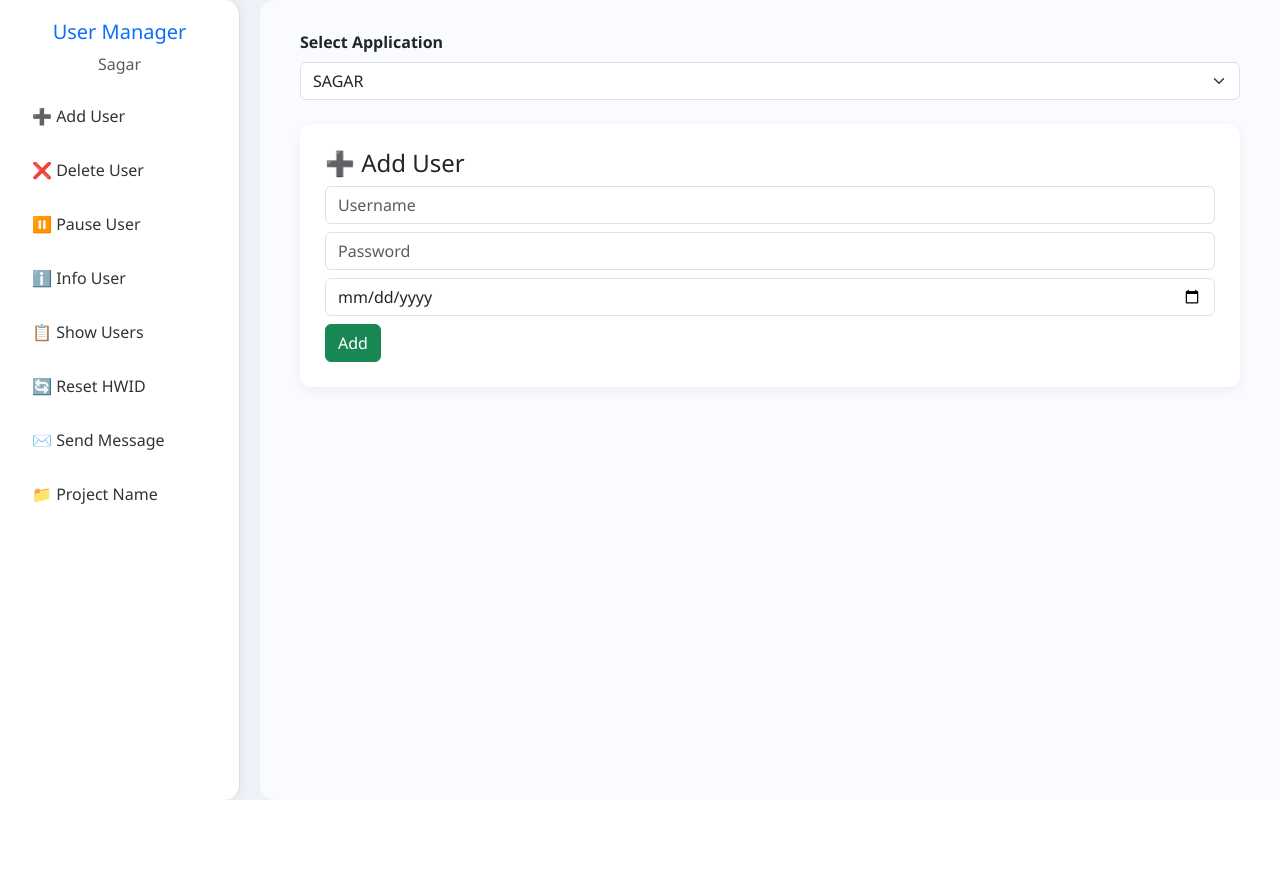
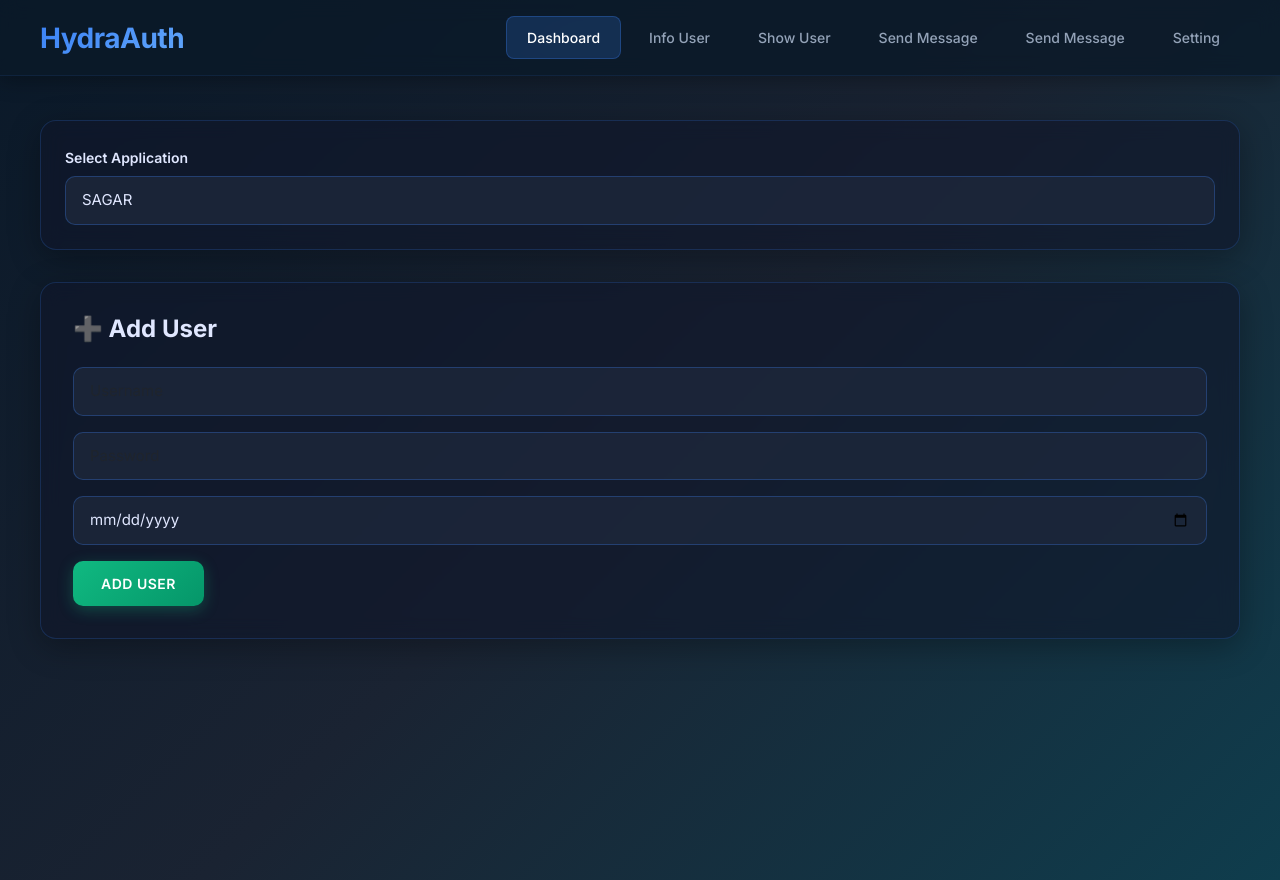
Before and after one commit to HydraAuth/HydraAuth, a Flask app: page / in a window 1280 px wide. Before the commit the page ends 800 px from the top, so only its background shows below. Run offline with Flask 3, Linux system fonts and the light colour scheme; the visitor is signed in with stand-in values (Sample User, id 1).

Commit message:
Update index.html

```diff
--- a/templates/index.html
+++ b/templates/index.html
@@ -2,92 +2,404 @@
 <html lang="en">
 <head>
   <meta charset="UTF-8">
-  <title>User Management</title>
+  <title>HydraAuth - User Management</title>
   <link href="https://cdn.jsdelivr.net/npm/bootstrap@5.3.0/dist/css/bootstrap.min.css" rel="stylesheet">
   <style>
-    body { background-color: #eef1f7; font-family: 'Segoe UI', sans-serif; }
-    .sidebar {
-      width: 240px; height: 100vh; position: fixed; background-color: #fff;
-      border-right: 1px solid #ddd; padding: 20px 0; border-top-right-radius: 15px;
-      border-bottom-right-radius: 15px; box-shadow: 2px 0 8px rgba(0, 0, 0, 0.05);
-    }
-    .sidebar h5, .sidebar p { text-align: center; }
-    .sidebar a {
-      display: block; padding: 12px 20px; color: #333; text-decoration: none;
-      border-radius: 10px; margin: 6px 12px; transition: 0.3s;
-    }
-    .sidebar a.active, .sidebar a:hover { background-color: #007bff; color: white; }
-    .main {
-      margin-left: 260px; padding: 30px 40px; background-color: #f9fbff;
-      border-top-left-radius: 15px; border-bottom-left-radius: 15px; min-height: 100vh;
-    }
-    .form-label { font-weight: 600; }
-    .section { display: none; }
-    .section.active {
-      display: block; background-color: white; padding: 25px;
-      border-radius: 12px; box-shadow: 0 4px 12px rgba(0,0,0,0.05);
-    }
-    .toast {
-      position: fixed; bottom: 20px; right: -300px; min-width: 250px;
-      background-color: #333; color: white; padding: 12px 24px;
-      border-radius: 6px; box-shadow: 0 0 10px rgba(0,0,0,0.3);
-      animation: slideIn 0.5s forwards; z-index: 1000;
-    }
-    @keyframes slideIn {
-      from { right: -300px; } to { right: 20px; }
-    }
-    .user-table { font-size: 14px; }
+    @import url('https://fonts.googleapis.com/css2?family=Inter:wght@400;500;600;700&display=swap');
 
-
-  .download-title {
-    font-family: 'Segoe UI', Tahoma, Geneva, Verdana, sans-serif;
-    font-size: 1.1rem;
-    font-weight: bold;
-    color: #2c3e50;
-    margin-top: 1rem;
-    margin-bottom: 0.3rem;
+    * {
+      margin: 0;
+      padding: 0;
+      box-sizing: border-box;
     }
 
-  .download-desc {
-    font-family: 'Segoe UI', Tahoma, Geneva, Verdana, sans-serif;
-    font-size: 0.95rem;
-    color: #34495e;
-    margin-bottom: 0.4rem;
+    body {
+      background: linear-gradient(135deg, #0a1929 0%, #1a2332 50%, #0f3d4d 100%);
+      font-family: 'Inter', sans-serif;
+      min-height: 100vh;
+      color: #e0e7ff;
+    }
+
+    /* Top Navigation */
+    .top-nav {
+      background: rgba(10, 25, 41, 0.8);
+      backdrop-filter: blur(10px);
+      border-bottom: 1px solid rgba(59, 130, 246, 0.1);
+      padding: 0;
+      position: fixed;
+      width: 100%;
+      top: 0;
+      z-index: 1000;
+      box-shadow: 0 4px 20px rgba(0, 0, 0, 0.3);
+    }
+
+    .nav-container {
+      display: flex;
+      align-items: center;
+      justify-content: space-between;
+      padding: 16px 40px;
+      max-width: 100%;
+    }
+
+    .logo {
+      font-size: 28px;
+      font-weight: 700;
+      background: linear-gradient(135deg, #3b82f6 0%, #60a5fa 100%);
+      -webkit-background-clip: text;
+      -webkit-text-fill-color: transparent;
+      background-clip: text;
+      letter-spacing: -0.5px;
+    }
+
+    .nav-links {
+      display: flex;
+      gap: 8px;
+      align-items: center;
+    }
+
+    .nav-links a {
+      color: #94a3b8;
+      text-decoration: none;
+      padding: 10px 20px;
+      border-radius: 8px;
+      transition: all 0.3s ease;
+      font-weight: 500;
+      font-size: 14px;
+    }
+
+    .nav-links a:hover {
+      color: #e0e7ff;
+      background: rgba(59, 130, 246, 0.1);
+    }
+
+    .nav-links a.active {
+      color: white;
+      background: rgba(59, 130, 246, 0.2);
+      border: 1px solid rgba(59, 130, 246, 0.3);
+    }
+
+    /* Main Content */
+    .main-content {
+      margin-top: 80px;
+      padding: 40px;
+      max-width: 1400px;
+      margin-left: auto;
+      margin-right: auto;
+    }
+
+    /* App Selector Card */
+    .app-selector-card {
+      background: rgba(15, 23, 42, 0.6);
+      backdrop-filter: blur(10px);
+      border: 1px solid rgba(59, 130, 246, 0.2);
+      border-radius: 16px;
+      padding: 24px;
+      margin-bottom: 32px;
+      box-shadow: 0 8px 32px rgba(0, 0, 0, 0.3);
+    }
+
+    .form-label {
+      font-weight: 600;
+      color: #e0e7ff;
+      font-size: 14px;
+      margin-bottom: 8px;
+    }
+
+    .form-select, .form-control {
+      background: rgba(30, 41, 59, 0.8);
+      border: 1px solid rgba(59, 130, 246, 0.3);
+      border-radius: 10px;
+      padding: 12px 16px;
+      font-size: 15px;
+      color: #e0e7ff;
+      transition: all 0.3s ease;
+    }
+
+    .form-select:focus, .form-control:focus {
+      background: rgba(30, 41, 59, 1);
+      border-color: #3b82f6;
+      box-shadow: 0 0 0 4px rgba(59, 130, 246, 0.1);
+      outline: none;
+      color: #e0e7ff;
+    }
+
+    .form-select option {
+      background: #1e293b;
+      color: #e0e7ff;
+    }
+
+    /* Section Cards */
+    .section {
+      display: none;
+    }
+
+    .section.active {
+      display: block;
+      animation: fadeInUp 0.4s ease;
+    }
+
+    .section-card {
+      background: rgba(15, 23, 42, 0.6);
+      backdrop-filter: blur(10px);
+      border: 1px solid rgba(59, 130, 246, 0.2);
+      border-radius: 16px;
+      padding: 32px;
+      box-shadow: 0 8px 32px rgba(0, 0, 0, 0.3);
+    }
+
+    @keyframes fadeInUp {
+      from {
+        opacity: 0;
+        transform: translateY(20px);
+      }
+      to {
+        opacity: 1;
+        transform: translateY(0);
+      }
+    }
+
+    .section-card h4 {
+      font-size: 24px;
+      font-weight: 700;
+      color: #e0e7ff;
+      margin-bottom: 24px;
+      display: flex;
+      align-items: center;
+      gap: 12px;
+    }
+
+    /* Buttons */
+    .btn {
+      padding: 12px 28px;
+      border-radius: 10px;
+      font-weight: 600;
+      font-size: 14px;
+      border: none;
+      transition: all 0.3s ease;
+      text-transform: uppercase;
+      letter-spacing: 0.5px;
+    }
+
+    .btn-success {
+      background: linear-gradient(135deg, #10b981 0%, #059669 100%);
+      color: white;
+      box-shadow: 0 4px 15px rgba(16, 185, 129, 0.3);
+    }
+
+    .btn-success:hover {
+      transform: translateY(-2px);
+      box-shadow: 0 6px 25px rgba(16, 185, 129, 0.4);
+    }
+
+    .btn-danger {
+      background: linear-gradient(135deg, #ef4444 0%, #dc2626 100%);
+      color: white;
+      box-shadow: 0 4px 15px rgba(239, 68, 68, 0.3);
+    }
+
+    .btn-danger:hover {
+      transform: translateY(-2px);
+      box-shadow: 0 6px 25px rgba(239, 68, 68, 0.4);
+    }
+
+    .btn-warning {
+      background: linear-gradient(135deg, #f59e0b 0%, #d97706 100%);
+      color: white;
+      box-shadow: 0 4px 15px rgba(245, 158, 11, 0.3);
+    }
+
+    .btn-warning:hover {
+      transform: translateY(-2px);
+      box-shadow: 0 6px 25px rgba(245, 158, 11, 0.4);
+    }
+
+    .btn-primary {
+      background: linear-gradient(135deg, #3b82f6 0%, #2563eb 100%);
+      color: white;
+      box-shadow: 0 4px 15px rgba(59, 130, 246, 0.3);
+    }
+
+    .btn-primary:hover {
+      transform: translateY(-2px);
+      box-shadow: 0 6px 25px rgba(59, 130, 246, 0.4);
+    }
+
+    .btn-secondary {
+      background: linear-gradient(135deg, #64748b 0%, #475569 100%);
+      color: white;
+      box-shadow: 0 4px 15px rgba(100, 116, 139, 0.3);
+    }
+
+    .btn-dark {
+      background: linear-gradient(135deg, #1e293b 0%, #0f172a 100%);
+      color: white;
+      box-shadow: 0 4px 15px rgba(30, 41, 59, 0.3);
+    }
+
+    /* Toast Notification */
+    .toast {
+      position: fixed;
+      bottom: 30px;
+      right: -350px;
+      min-width: 300px;
+      background: rgba(15, 23, 42, 0.95);
+      backdrop-filter: blur(10px);
+      color: #e0e7ff;
+      padding: 16px 24px;
+      border-radius: 12px;
+      box-shadow: 0 8px 32px rgba(0, 0, 0, 0.4);
+      animation: slideIn 0.5s forwards;
+      z-index: 1000;
+      border: 1px solid rgba(59, 130, 246, 0.3);
+      border-left: 4px solid #3b82f6;
+      font-weight: 500;
+    }
+
+    @keyframes slideIn {
+      from { right: -350px; }
+      to { right: 30px; }
+    }
+
+    /* Table Styling */
+    .table {
+      border-radius: 12px;
+      overflow: hidden;
+      background: rgba(15, 23, 42, 0.4);
+    }
+
+    .table thead {
+      background: linear-gradient(135deg, #1e40af 0%, #1e3a8a 100%);
+      color: white;
+    }
+
+    .table thead th {
+      padding: 16px;
+      font-weight: 600;
+      border: none;
+      font-size: 13px;
+      text-transform: uppercase;
+      letter-spacing: 0.5px;
+    }
+
+    .table tbody td {
+      padding: 14px 16px;
+      vertical-align: middle;
+      font-size: 14px;
+      color: #cbd5e1;
+      border-bottom: 1px solid rgba(59, 130, 246, 0.1);
+      background: rgba(30, 41, 59, 0.3);
+    }
+
+    .table tbody tr:hover {
+      background: rgba(59, 130, 246, 0.1);
+    }
+
+    /* Card Info Panel */
+    .card {
+      border: 1px solid rgba(59, 130, 246, 0.2);
+      border-radius: 12px;
+      background: rgba(30, 41, 59, 0.4);
+      backdrop-filter: blur(10px);
+      overflow: hidden;
+    }
+
+    .card-body {
+      padding: 24px;
+    }
+
+    .card-body p {
+      margin-bottom: 12px;
+      color: #cbd5e1;
+      font-size: 15px;
+    }
+
+    .card-body b {
+      color: #e0e7ff;
+      font-weight: 600;
+    }
+
+    /* Code Block */
+    #loginCode {
+      background: linear-gradient(135deg, #1e293b 0%, #0f172a 100%) !important;
+      border: 1px solid rgba(59, 130, 246, 0.3);
+      border-radius: 12px;
+      font-size: 13px;
+      line-height: 1.6;
+      box-shadow: 0 4px 20px rgba(0, 0, 0, 0.4);
+      color: #cbd5e1;
     }
 
     .developer {
-  font-family: 'Segoe UI', Tahoma, Geneva, Verdana, sans-serif;
-  font-size: 0.9rem;
+      font-size: 14px;
       font-weight: 600;
-  color: #e67e22;
-  background-color: #fdf2e9;
-  padding: 4px 8px;
+      color: #f59e0b;
+      background: rgba(245, 158, 11, 0.1);
+      padding: 8px 16px;
+      border-radius: 8px;
+      display: inline-block;
+      margin-bottom: 16px;
+      border: 1px solid rgba(245, 158, 11, 0.3);
+    }
+
+    /* Message List */
+    #messageList {
+      max-height: 400px;
+      overflow-y: auto;
+      border: 1px solid rgba(59, 130, 246, 0.3);
+      padding: 16px;
+      border-radius: 12px;
+      background: rgba(30, 41, 59, 0.3);
+    }
+
+    #messageList::-webkit-scrollbar {
+      width: 8px;
+    }
+
+    #messageList::-webkit-scrollbar-track {
+      background: rgba(30, 41, 59, 0.5);
       border-radius: 4px;
-  display: inline-block;
-  margin-bottom: 1rem; /* Increase from 0.6rem to 1rem */
     }
+
+    #messageList::-webkit-scrollbar-thumb {
+      background: #3b82f6;
+      border-radius: 4px;
+    }
+
+    .input-group .btn {
+      border-radius: 0 10px 10px 0 !important;
+    }
+
+    textarea.form-control {
+      resize: vertical;
+      min-height: 100px;
+    }
+
+    ::placeholder {
+      color: #64748b;
     }
   </style>
 </head>
 <body>
 
-<div class="sidebar">
-  <h5 class="text-primary">User Manager</h5>
-  <p class="text-muted">Sagar</p>
-  <a href="#" onclick="showSection('add', event)">➕ Add User</a>
-  <a href="#" onclick="showSection('delete', event)">❌ Delete User</a>
-  <a href="#" onclick="showSection('pause', event)">⏸️ Pause User</a>
-  <a href="#" onclick="showSection('info', event)">ℹ️ Info User</a>
-  <a href="#" onclick="showSection('show', event)">📋 Show Users</a>
-  <a href="#" onclick="showSection('reset', event)">🔄 Reset HWID</a>
- <a href="#" onclick="showSection('sendmsg', event)">✉️ Send Message</a>
-<a href="#" onclick="showSection('project', event)">📁 Project Name</a>
-
+<!-- Top Navigation -->
+<nav class="top-nav">
+  <div class="nav-container">
+    <div class="logo">HydraAuth</div>
+    <div class="nav-links">
+      <a href="#" onclick="showSection('add', event)" class="active">Dashboard</a>
+      <a href="#" onclick="showSection('info', event)">Info User</a>
+      <a href="#" onclick="showSection('show', event)">Show User</a>
+      <a href="#" onclick="showSection('sendmsg', event)">Send Message</a>
+      <a href="#" onclick="showSection('sendmsg', event)">Send Message</a>
+      <a href="#" onclick="showSection('project', event)">Setting</a>
     </div>
   </div>
+</nav>
 
-<div class="main">
-  <div class="mb-4">
+<!-- Main Content -->
+<div class="main-content">
+  <!-- App Selector -->
+  <div class="app-selector-card">
     <label for="appSelect" class="form-label">Select Application</label>
     <select class="form-select" id="appSelect" onchange="refreshUsers()">
       <option value="SAGAR">SAGAR</option>
@@ -98,49 +410,58 @@
 
   <!-- Add User -->
   <div id="add" class="section active">
+    <div class="section-card">
       <h4>➕ Add User</h4>
       <form onsubmit="addUser(event)">
-      <div class="mb-2"><input required type="text" class="form-control" placeholder="Username" id="add_username"></div>
-      <div class="mb-2"><input required type="password" class="form-control" placeholder="Password" id="add_password"></div>
-      <div class="mb-2"><input required type="date" class="form-control" id="add_expiry"></div>
-      <button class="btn btn-success">Add</button>
+        <div class="mb-3"><input required type="text" class="form-control" placeholder="Username" id="add_username"></div>
+        <div class="mb-3"><input required type="password" class="form-control" placeholder="Password" id="add_password"></div>
+        <div class="mb-3"><input required type="date" class="form-control" id="add_expiry"></div>
+        <button class="btn btn-success">Add User</button>
       </form>
+    </div>
   </div>
 
   <!-- Delete User -->
   <div id="delete" class="section">
+    <div class="section-card">
       <h4>❌ Delete User</h4>
       <form onsubmit="deleteUser(event)">
-      <div class="mb-2"><input required type="text" class="form-control" placeholder="Username" id="delete_username"></div>
-      <button class="btn btn-danger">Delete</button>
+        <div class="mb-3"><input required type="text" class="form-control" placeholder="Username" id="delete_username"></div>
+        <button class="btn btn-danger">Delete User</button>
       </form>
+    </div>
   </div>
 
   <!-- Pause User -->
   <div id="pause" class="section">
+    <div class="section-card">
       <h4>⏸️ Pause / Unpause User</h4>
       <form onsubmit="pauseUser(event, 'pause')">
-      <div class="mb-2"><input required type="text" class="form-control" placeholder="Username" id="pause_username"></div>
+        <div class="mb-3"><input required type="text" class="form-control" placeholder="Username" id="pause_username"></div>
         <button class="btn btn-warning me-2">Pause</button>
         <button type="button" class="btn btn-secondary" onclick="pauseUser(event, 'unpause')">Unpause</button>
       </form>
     </div>
+  </div>
 
   <!-- Info User -->
   <div id="info" class="section">
+    <div class="section-card">
       <h4>ℹ️ User Info</h4>
       <form onsubmit="infoUser(event)">
-      <div class="mb-2"><input required type="text" class="form-control" placeholder="Username" id="info_username"></div>
+        <div class="mb-3"><input required type="text" class="form-control" placeholder="Username" id="info_username"></div>
         <button class="btn btn-primary">Get Info</button>
       </form>
-    <div id="infoPanel" class="mt-3"></div>
+      <div id="infoPanel" class="mt-4"></div>
+    </div>
   </div>
 
   <!-- Show Users -->
   <div id="show" class="section">
+    <div class="section-card">
       <h4>📋 All Users</h4>
-    <table class="table table-bordered user-table">
-      <thead class="table-light">
+      <table class="table">
+        <thead>
           <tr>
             <th>Username</th>
             <th>Password</th>
@@ -153,20 +474,24 @@
         <tbody id="userList"></tbody>
       </table>
     </div>
+  </div>
 
   <!-- Reset HWID -->
   <div id="reset" class="section">
+    <div class="section-card">
       <h4>🔄 Reset HWID</h4>
       <form onsubmit="resetHWID(event)">
-      <div class="mb-2">
+        <div class="mb-3">
           <input required type="text" class="form-control" placeholder="Username" id="reset_username">
         </div>
         <button class="btn btn-dark">Reset HWID</button>
       </form>
     </div>
+  </div>
 
   <!-- Send Message -->
   <div id="sendmsg" class="section">
+    <div class="section-card">
       <h4>✉️ Send Message</h4>
 
       <!-- Load Messages Form -->
@@ -178,42 +503,43 @@
       </form>
 
       <!-- Send Message Form -->
-  <form onsubmit="sendMessage(event)" class="mb-3">
-    <div class="mb-2">
-      <textarea required class="form-control" rows="2" placeholder="Type your message..." id="message_text"></textarea>
+      <form onsubmit="sendMessage(event)" class="mb-4">
+        <div class="mb-3">
+          <textarea required class="form-control" rows="3" placeholder="Type your message..." id="message_text"></textarea>
         </div>
-    <button class="btn btn-primary">Send</button>
+        <button class="btn btn-primary">Send Message</button>
       </form>
 
       <!-- Message List -->
-  <div id="messageList" style="max-height: 400px; overflow-y: auto; border: 1px solid #ccc; padding: 10px; border-radius: 8px;">
+      <div id="messageList">
         <!-- Messages will appear here -->
+      </div>
     </div>
   </div>
 
   <!-- Project Name -->
   <div id="project" class="section">
-  <h4>📁 Project Name</h4>
+    <div class="section-card">
+      <h4>📝 Project Name</h4>
       <div class="mb-3 position-relative">
-    <pre id="loginCode" class="bg-dark text-white p-3 rounded" style="font-family: monospace; white-space: pre-wrap; word-break: break-word; min-height: 180px;">
+        <pre id="loginCode" class="text-white p-3 rounded" style="font-family: monospace; white-space: pre-wrap; word-break: break-word; min-height: 180px;">
 HydraAuth.login(guna2TextBox1.Text, guna2TextBox2.Text);
 
 if (HydraAuth.response.status == "success")
 {
-    string message = HydraAuth.GetLatestMessage(guna2TextBox1.Text); // ← Username pass karo
+    string message = HydraAuth.GetLatestMessage(guna2TextBox1.Text);
 
     if (!string.IsNullOrEmpty(message))
     {
         var msgDialog = new Guna2MessageDialog();
         msgDialog.Caption = "Admin Message";
         msgDialog.Text = message;
-        msgDialog.Icon = MessageDialogIcon.Warning; // Optional Icon
+        msgDialog.Icon = MessageDialogIcon.Warning;
         msgDialog.Buttons = MessageDialogButtons.OK;
         msgDialog.Show();
-
     }
 
-    Form2 main = new Form2();  // ← Proceed to Form2
+    Form2 main = new Form2();
     main.Show();
     this.Hide();
 }
@@ -222,13 +548,12 @@ else
     status.Text = "Status: " + HydraAuth.response.message;
 }
         </pre>
-    <button class="btn btn-sm btn-outline-light position-absolute top-0 end-0 m-2" onclick="copyCode()">📋</button>
+        <button class="btn btn-sm btn-outline-light position-absolute top-0 end-0 m-2" onclick="copyCode()">📋 Copy</button>
       </div>
 
-  <!-- 👇 Styled Description and Developer Info -->
       <p class="developer">Developer: Sagar</p>
-<div style="margin-bottom: 12px;"></div>
-<a href="/static/HydraAuth.cs" download class="btn btn-success btn-sm">⬇️ Download HydraAuth.cs</a>
+      <a href="/static/HydraAuth.cs" download class="btn btn-success">⬇️ Download HydraAuth.cs</a>
+    </div>
   </div>
 </div>
 
@@ -238,7 +563,7 @@ else
 function showSection(id, e) {
   document.querySelectorAll('.section').forEach(s => s.classList.remove('active'));
   document.getElementById(id).classList.add('active');
-  document.querySelectorAll('.sidebar a').forEach(a => a.classList.remove('active'));
+  document.querySelectorAll('.nav-links a').forEach(a => a.classList.remove('active'));
   if (e) e.target.classList.add('active');
   if (id === 'show') refreshUsers();
 }
@@ -248,7 +573,7 @@ function showToast(msg) {
   toast.innerText = msg;
   toast.style.display = 'block';
   toast.style.animation = 'slideIn 0.5s forwards';
-  setTimeout(() => toast.style.right = '-300px', 3000);
+  setTimeout(() => toast.style.right = '-350px', 3000);
 }
 
 function getCategory() {
@@ -409,54 +736,4 @@ function loadMessages(username) {
         div.className = "border rounded p-2 mb-2 position-relative";
         div.innerHTML = `
           <div>
-            <b>${m.status === "inactive" ? "<s>" : ""}${m.text}${m.status === "inactive" ? "</s>" : ""}</b><br>
-            <small>${m.time}</small>
-            <div style="position: absolute; top: 5px; right: 10px; cursor: pointer;" onclick="toggleMenu(${i})">⋮</div>
-            <div id="menu-${i}" class="bg-light border rounded p-1" style="position:absolute; top:25px; right:10px; display:none; z-index:99;">
-              <button onclick="updateMsg('${username}', ${i}, 'active')" class="btn btn-sm btn-success w-100">Active</button>
-              <button onclick="updateMsg('${username}', ${i}, 'inactive')" class="btn btn-sm btn-warning w-100">Inactive</button>
-              <button onclick="updateMsg('${username}', ${i}, 'delete')" class="btn btn-sm btn-danger w-100">Delete</button>
-            </div>
-          </div>
-        `;
-        box.appendChild(div);
-      });
-    } else {
-      box.innerHTML = '<div class="text-muted">No messages found.</div>';
-    }
-  });
-}
-
-function toggleMenu(i) {
-  const m = document.getElementById(`menu-${i}`);
-  m.style.display = m.style.display === "none" ? "block" : "none";
-}
-
-function updateMsg(username, index, action) {
-  const category = document.getElementById("appSelect").value;
-
-  fetch('/update_message_status', {
-    method: "POST",
-    body: new URLSearchParams({
-      username: username,
-      category: category,
-      index: index,
-      action: action
-    })
-  })
-  .then(res => res.json())
-  .then(d => {
-    showToast(d.message);
-    loadMessages(username);
-  });
-}
-function copyCode() {
-  console.log("clicked");
-  const code = document.getElementById("loginCode").innerText;
-  navigator.clipboard.writeText(code)
-    .then(() => showToast("Copied login code!"))
-    .catch(() => showToast("Copy failed!"));
-}
-</script>
-</body>
-</html>
+            <b>${m.status === "inactive" ? "<s>" : ""}${m.text}${m.status ===
```
Also changed, not shown: other parts of templates/index.html (+3 -1 lines). Lines whose indentation alone changed are shown as unchanged.
